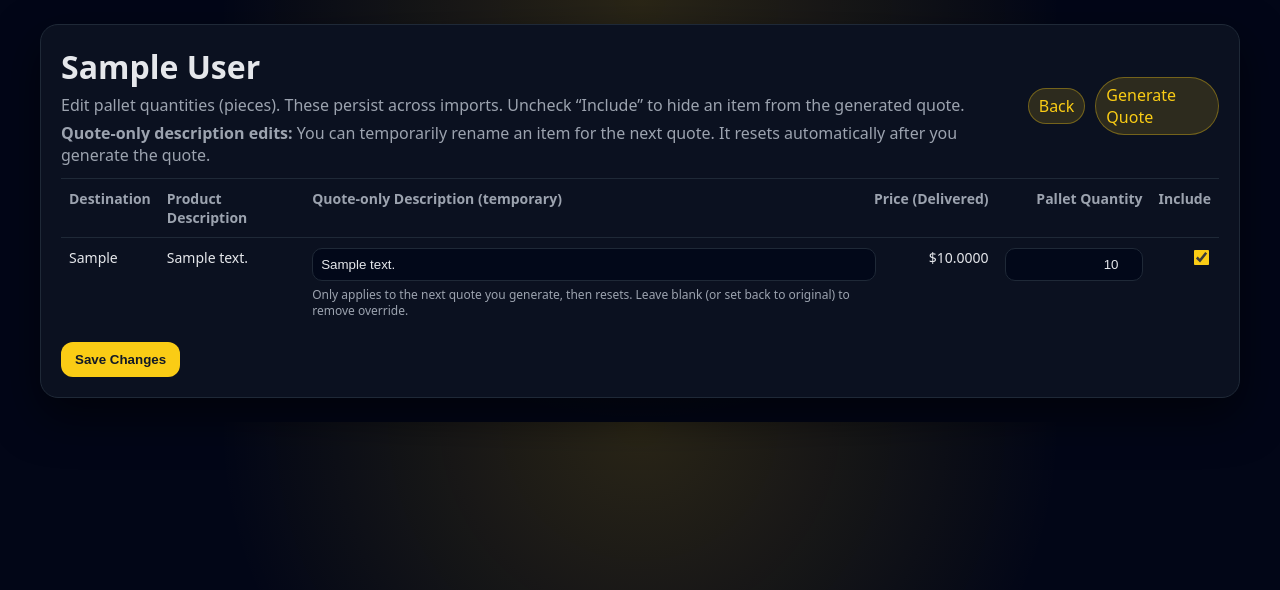
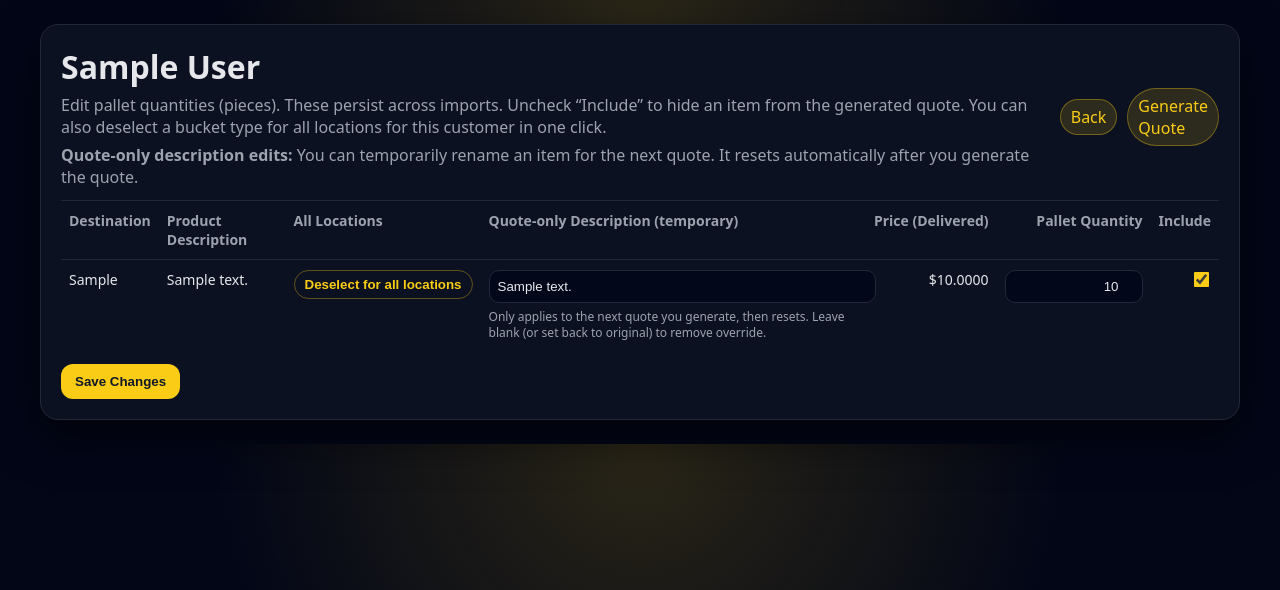
Before and after one commit to spencerlevinson11/lemonade-automation-portal, a Django app: page /automations/pricing/customers/1/ in a window 1280 px wide. Shown: the top 590 px of the page. Run offline with Django 5.2, Linux system fonts and the light colour scheme; a user stored in the database is signed in; data comes from the database, SQL or seed files in the repository; tables that the repository leaves empty hold one stand-in row (values such as "Sample post"); parts of the project's set-up code (start-up, migrations or seed data) failed here and were passed over; some libraries are stand-ins or nearby versions.

Commit message:
Update pricing_customer_edit.html

```diff
--- a/core/templates/core/pricing_customer_edit.html
+++ b/core/templates/core/pricing_customer_edit.html
@@ -49,6 +49,16 @@
       font-weight:700;
       cursor:pointer;
     }
+    .btn-inline{
+      background:transparent;
+      color:var(--accent);
+      padding:6px 10px;
+      border-radius:999px;
+      border:1px solid rgba(250,204,21,.35);
+      font-weight:700;
+      cursor:pointer;
+      white-space:nowrap;
+    }
   </style>
 </head>
 <body>
@@ -60,6 +70,7 @@
           <p style="color:var(--muted);margin:6px 0 0 0;">
             Edit pallet quantities (pieces). These persist across imports.
             Uncheck “Include” to hide an item from the generated quote.
+            You can also deselect a bucket type for all locations for this customer in one click.
           </p>
           <p style="color:var(--muted);margin:6px 0 0 0;">
             <strong>Quote-only description edits:</strong> You can temporarily rename an item for the next quote.
@@ -80,6 +91,7 @@
             <tr>
               <th>Destination</th>
               <th>Product Description</th>
+              <th>All Locations</th>
               <th>Quote-only Description (temporary)</th>
               <th class="num">Price (Delivered)</th>
               <th class="num">Pallet Quantity</th>
@@ -91,6 +103,19 @@
               <tr>
                 <td>{{ line.destination }}</td>
                 <td>{{ line.product_description }}</td>
+                <td>
+                  {% ifchanged line.product_description %}
+                    <button
+                      class="btn-inline"
+                      type="submit"
+                      name="bulk_exclude_product"
+                      value="{{ line.product_description }}"
+                      title="Turn this bucket type off for every location for this customer"
+                    >
+                      Deselect for all locations
+                    </button>
+                  {% endifchanged %}
+                </td>
 
                 <!-- NEW: quote-only override input (session-based) -->
                 <td>
```
